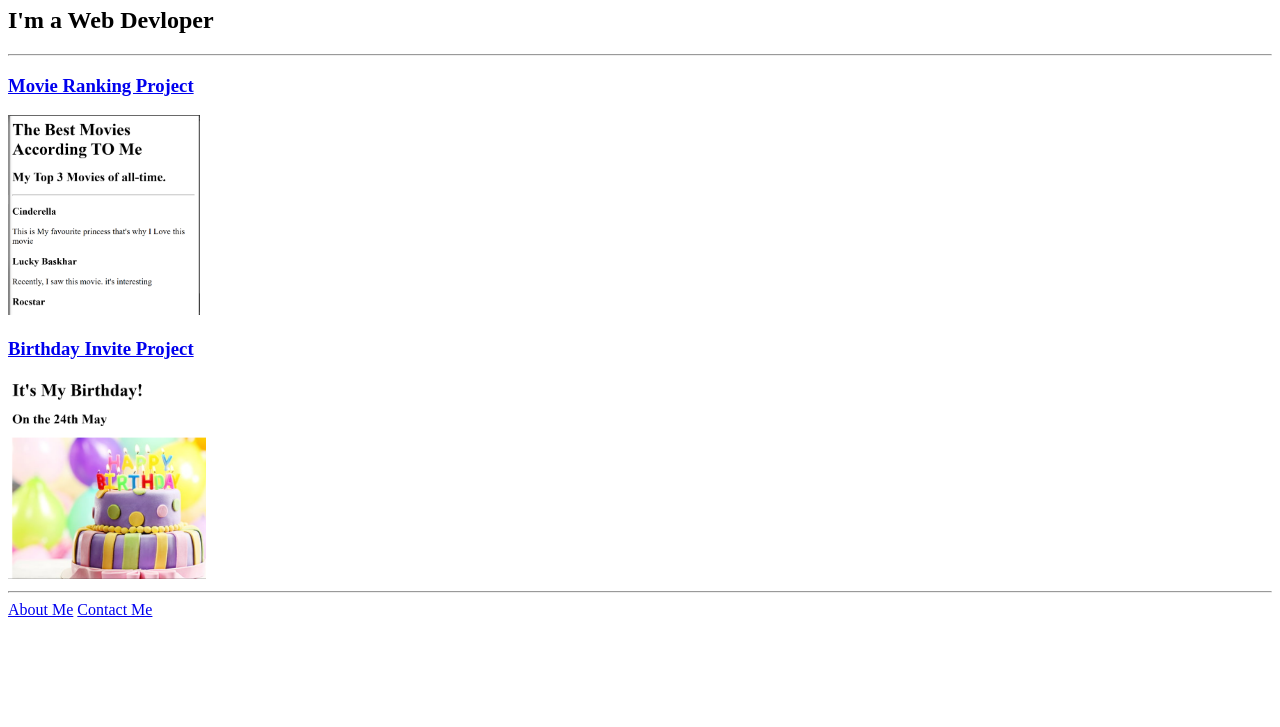
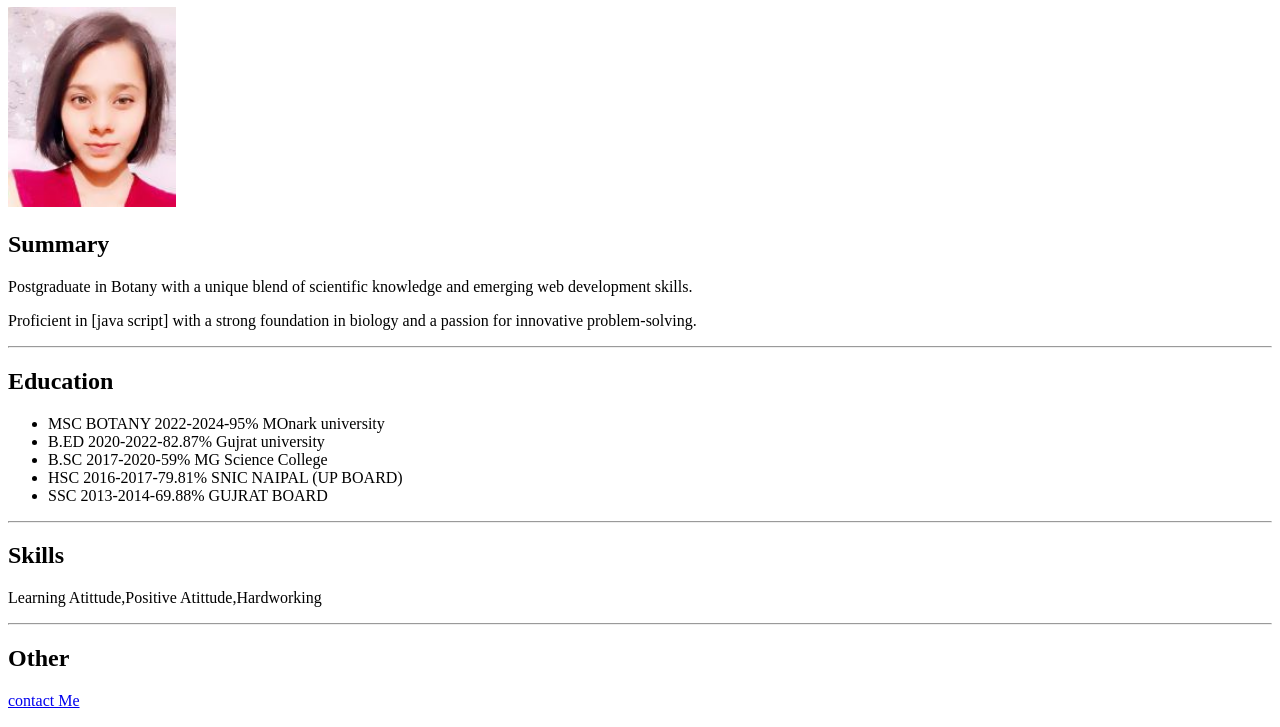
Before and after one commit to sonu-ahir24/html-portfolio, a plain HTML site: page index.html in a window 1280 px wide. Shown: the part 73-800 px from the top of the page. Drawn offline with Linux system fonts and the light colour scheme.

Commit message:
Add files via upload

```diff
--- a/index.html
+++ b/index.html
@@ -1,39 +1,35 @@
-<!-- TODO 1: Create the HTML Boilerplate -->
 <!DOCTYPE html>
 <html lang="en">
 <head>
   <meta charset="UTF-8">
 
-  <title>Sonal's Portfolio</title>
+  <title>"My Resume"</title>
 </head>
 <body>
-  <h1>Sonal's Portfolio</h1>
-  <h2>I'm a Web Devloper</h2>
+  <h1>sonal yadav</h1>
+  <img src="./sonal.jpg"height="200"/>
+  <h2>Summary</h2>
+  <p>Postgraduate in Botany with a unique blend of scientific knowledge and emerging web development skills.</p><p>Proficient in [java script] with a strong foundation in biology and a passion for innovative problem-solving.</p>
 <hr/>
-  <h3><a href="./public/movie-ranking.html">Movie Ranking Project</a></h3>
-  <img src="./assets/images/Best-movie.png" height="200" alt="Moving Ranking Project"/>
+<h2>Education</h2>
+<ul>
+  <li>MSC BOTANY 2022-2024-95% MOnark university</li>
+  <li>B.ED 2020-2022-82.87% Gujrat university</li>
+  <li>B.SC 2017-2020-59% MG Science College</li>
+  <li>HSC 2016-2017-79.81% SNIC NAIPAL (UP BOARD)</li>
+  <li>SSC 2013-2014-69.88% GUJRAT BOARD</li>
+</ul>
+<hr/>
+<h2>Skills</h2>
+<p>Learning Atittude,Positive Atittude,Hardworking</p>
+<hr/>
+<h2>Other</h2>
+<a href="./image/contact.html">contact Me</a>
 
-  <h3><a href="./public/birthday-invite.html">Birthday Invite Project</a></h3>
-  <img src="./assets/images/birthday-invite.png" height="200" alt="Birthday Invite project"/>
-  <hr/>
- <a href="./public/about.html">About Me</a>
-<a href="./public/contact.html">Contact Me</a>
+
+
 
 
 
 </body>
 </html>
-
-<!-- TODO 2: Add Your previous projects' HTML into the public folder -->
-
-<!-- TODO 3: Take screenshots of your project previews and add the images to the images folder -->
-
-<!-- TODO 4: Add titles/subtitles etc. -->
-
-<!-- TODO 5: Add a link to the project pages -->
-
-<!-- TODO 6: Add images to show the project previews
-HINT for TODO 6: You can use the height attribute set to 200 to make the image smaller:
-https://developer.mozilla.org/en-US/docs/Web/HTML/Element/img#attr-height -->
-
-<!-- TODO 7: Add the Contact Me and About Me page links -->
```
Also changed, not shown: image/contact.html (added, +9 -0 lines), sonal.jpg (added). Lines whose indentation alone changed are shown as unchanged.
